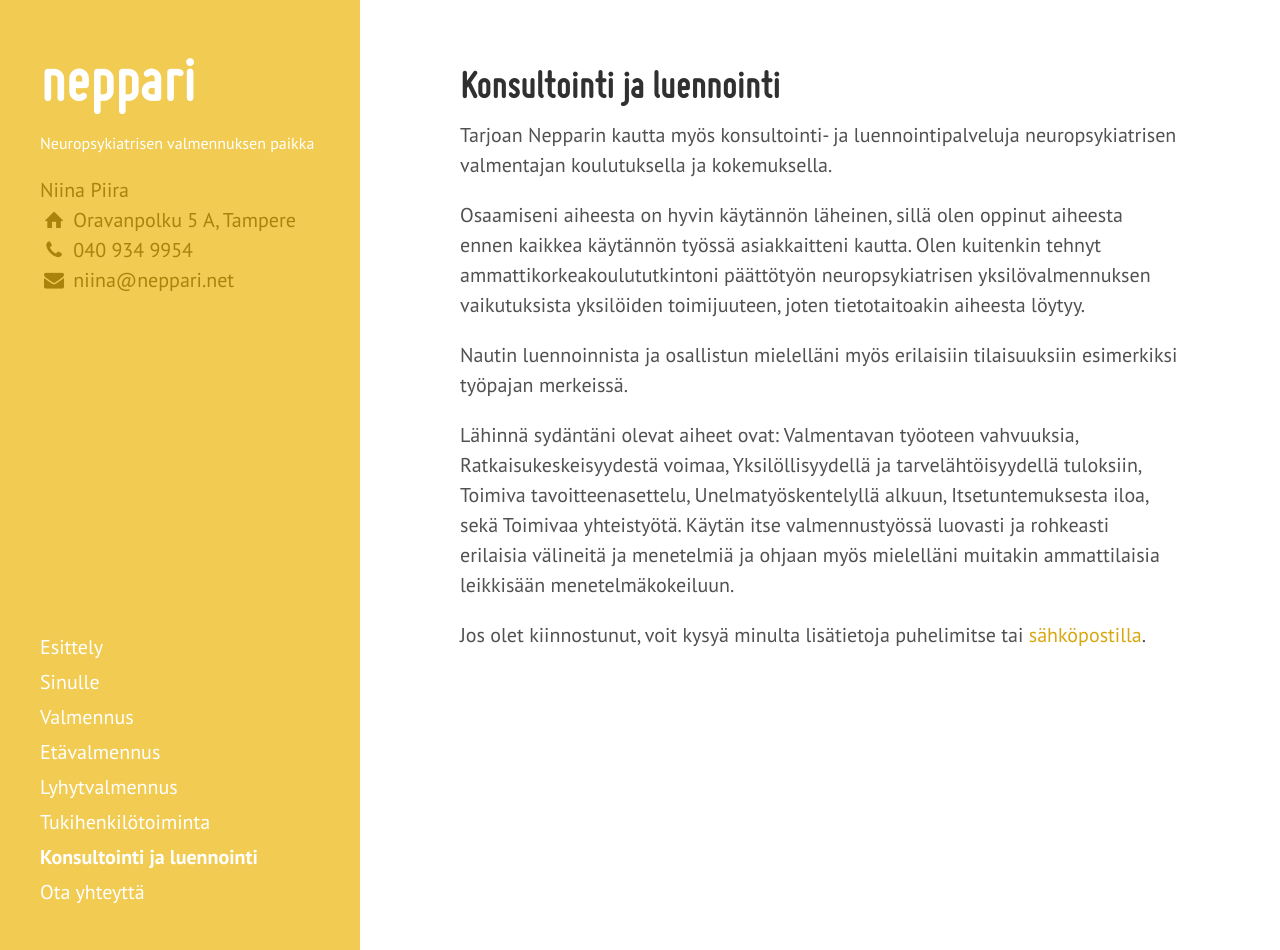
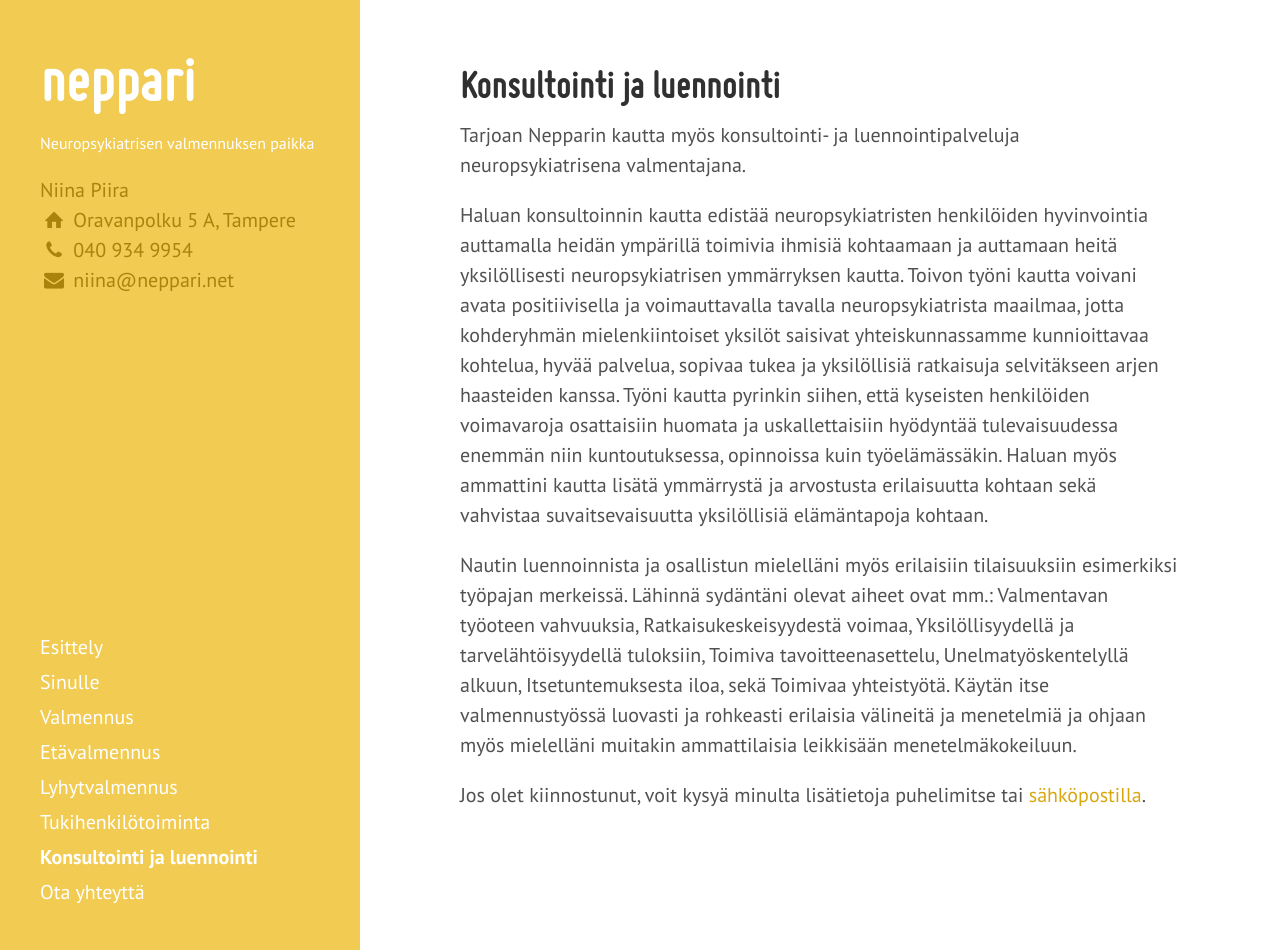
Before and after one commit to niinapiira/neppari.net, a Jekyll site: the page built from konsultointi-ja-luennointi.md, in a window 1280 px wide and 950 px high. Built offline with Jekyll 4.4.1, drawn with Linux system fonts in a browser that asks for light colours; Markdown is read by kramdown in place of the engine named in the settings.

Commit message:
Lisäsin haluan konsultoinnin kautta erdistää...

```diff
--- a/konsultointi-ja-luennointi.md
+++ b/konsultointi-ja-luennointi.md
@@ -11,12 +11,11 @@ polaroid: ""
 
 
 
-Tarjoan Nepparin kautta myös konsultointi- ja luennointipalveluja neuropsykiatrisen valmentajan koulutuksella ja kokemuksella.
 
-Osaamiseni aiheesta on hyvin käytännön läheinen, sillä olen oppinut aiheesta ennen kaikkea käytännön työssä asiakkaitteni kautta. Olen kuitenkin tehnyt ammattikorkeakoulututkintoni päättötyön neuropsykiatrisen yksilövalmennuksen vaikutuksista yksilöiden toimijuuteen, joten tietotaitoakin aiheesta löytyy.
+Tarjoan Nepparin kautta myös konsultointi- ja luennointipalveluja neuropsykiatrisena valmentajana.
 
-Nautin luennoinnista ja osallistun mielelläni myös erilaisiin tilaisuuksiin esimerkiksi työpajan merkeissä.
+Haluan konsultoinnin kautta edistää neuropsykiatristen henkilöiden hyvinvointia auttamalla heidän ympärillä toimivia ihmisiä kohtaamaan ja auttamaan heitä yksilöllisesti neuropsykiatrisen ymmärryksen kautta. Toivon työni kautta voivani avata positiivisella ja voimauttavalla tavalla neuropsykiatrista maailmaa, jotta kohderyhmän mielenkiintoiset yksilöt saisivat yhteiskunnassamme kunnioittavaa kohtelua, hyvää palvelua, sopivaa tukea ja yksilöllisiä ratkaisuja selvitäkseen arjen haasteiden kanssa. Työni kautta pyrinkin siihen, että kyseisten henkilöiden voimavaroja osattaisiin huomata ja uskallettaisiin hyödyntää tulevaisuudessa enemmän niin kuntoutuksessa, opinnoissa kuin työelämässäkin. Haluan myös ammattini kautta lisätä ymmärrystä ja arvostusta erilaisuutta kohtaan sekä vahvistaa suvaitsevaisuutta yksilöllisiä elämäntapoja kohtaan.
 
-Lähinnä sydäntäni olevat aiheet ovat: Valmentavan työoteen vahvuuksia, Ratkaisukeskeisyydestä voimaa, Yksilöllisyydellä ja tarvelähtöisyydellä tuloksiin, Toimiva tavoitteenasettelu, Unelmatyöskentelyllä alkuun, Itsetuntemuksesta iloa, sekä Toimivaa yhteistyötä. Käytän itse valmennustyössä luovasti ja rohkeasti erilaisia välineitä ja menetelmiä ja ohjaan myös mielelläni muitakin ammattilaisia leikkisään menetelmäkokeiluun.
+Nautin luennoinnista ja osallistun mielelläni myös erilaisiin tilaisuuksiin esimerkiksi työpajan merkeissä. Lähinnä sydäntäni olevat aiheet ovat mm.: Valmentavan työoteen vahvuuksia, Ratkaisukeskeisyydestä voimaa, Yksilöllisyydellä ja tarvelähtöisyydellä tuloksiin, Toimiva tavoitteenasettelu, Unelmatyöskentelyllä alkuun, Itsetuntemuksesta iloa, sekä Toimivaa yhteistyötä. Käytän itse valmennustyössä luovasti ja rohkeasti erilaisia välineitä ja menetelmiä ja ohjaan myös mielelläni muitakin ammattilaisia leikkisään menetelmäkokeiluun.
 
 Jos olet kiinnostunut, voit kysyä minulta lisätietoja puhelimitse tai [sähköpostilla](/ota-yhteytta).
```
